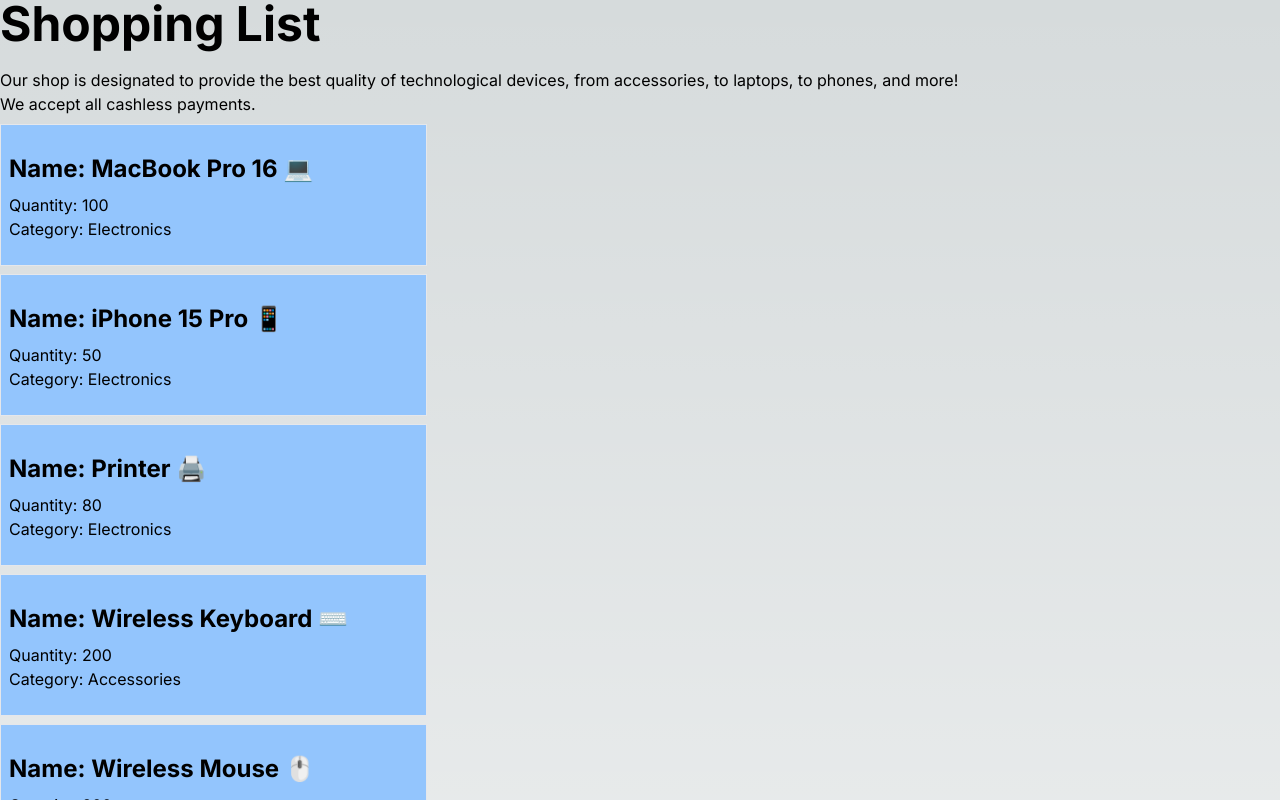
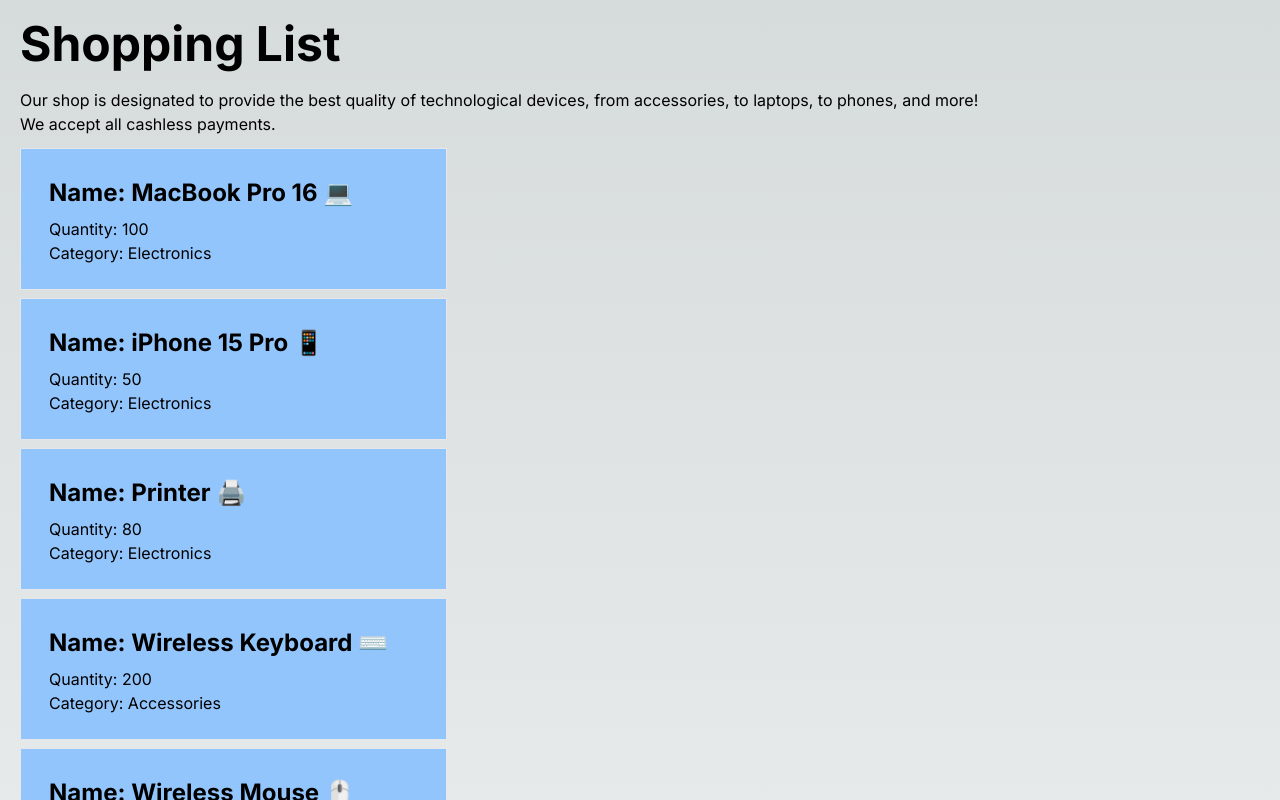
Before and after one commit to manho0107/cprg306-assignments, a Next.js app: page /week3 in a window 1280 px wide. Shown: the top 800 px of the page. Built offline with nearby package versions, Linux system fonts and the light colour scheme.

Commit message:
commit
layout changed.

```diff
--- a/app/week3/item.js
+++ b/app/week3/item.js
@@ -1,9 +1,9 @@
 export default function Item({name, quantity, category}) {
     return (
         <main>
-            <div className="border ring-blue-300 bg-blue-300 w-1/3 mt-2 p-2">
-                <h3 className="mt-5 font-bold text-2xl">Name: {name}</h3>
-                <ul>
+            <div className="border ring-blue-300 bg-blue-300 w-1/3 mt-1 mb-2 ml-5 p-2">
+                <h3 className="mt-5 font-bold text-2xl ml-5">Name: {name}</h3>
+                <ul className="ml-5">
                     <li className="mt-2">Quantity: {quantity}</li>
                     <li className="mb-4">Category: {category}</li>
                 </ul>
--- a/app/week3/page.js
+++ b/app/week3/page.js
@@ -3,11 +3,11 @@
 export default function Page() {
   return (
     <main>
-      <h1 className="font-bold text-5xl center-text mb-5">Shopping List</h1>
-      <div>
-        <p>Our shop is designated to provide the best quality of technological devices, from accessories, to laptops, to phones, and more!</p>
-        <p>We accept all cashless payments.</p>
-      </div>
+      <h1 className="font-bold text-5xl center-text mb-5 mt-5 ml-5">Shopping List</h1>
+        <div className="ml-5 mb-3">
+          <p>Our shop is designated to provide the best quality of technological devices, from accessories, to laptops, to phones, and more!</p>
+          <p>We accept all cashless payments.</p>
+        </div>
       <ItemList/>
     </main>
   );
```
